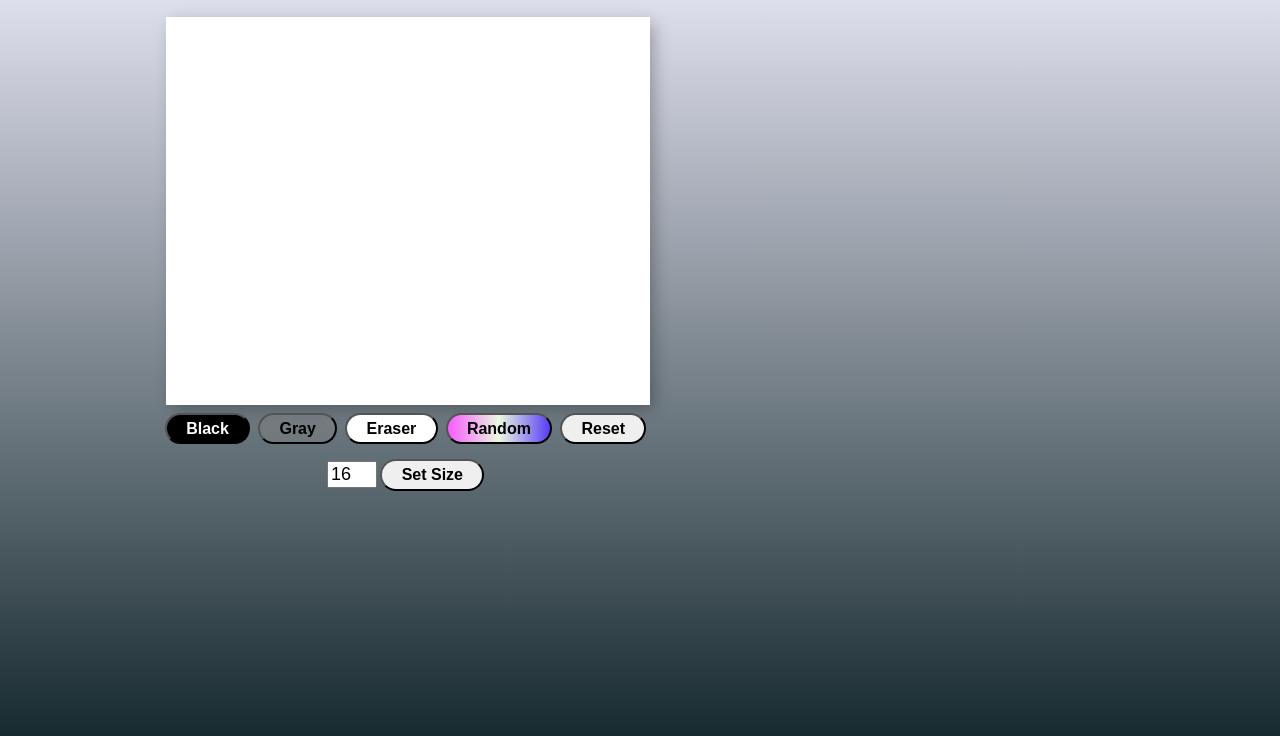
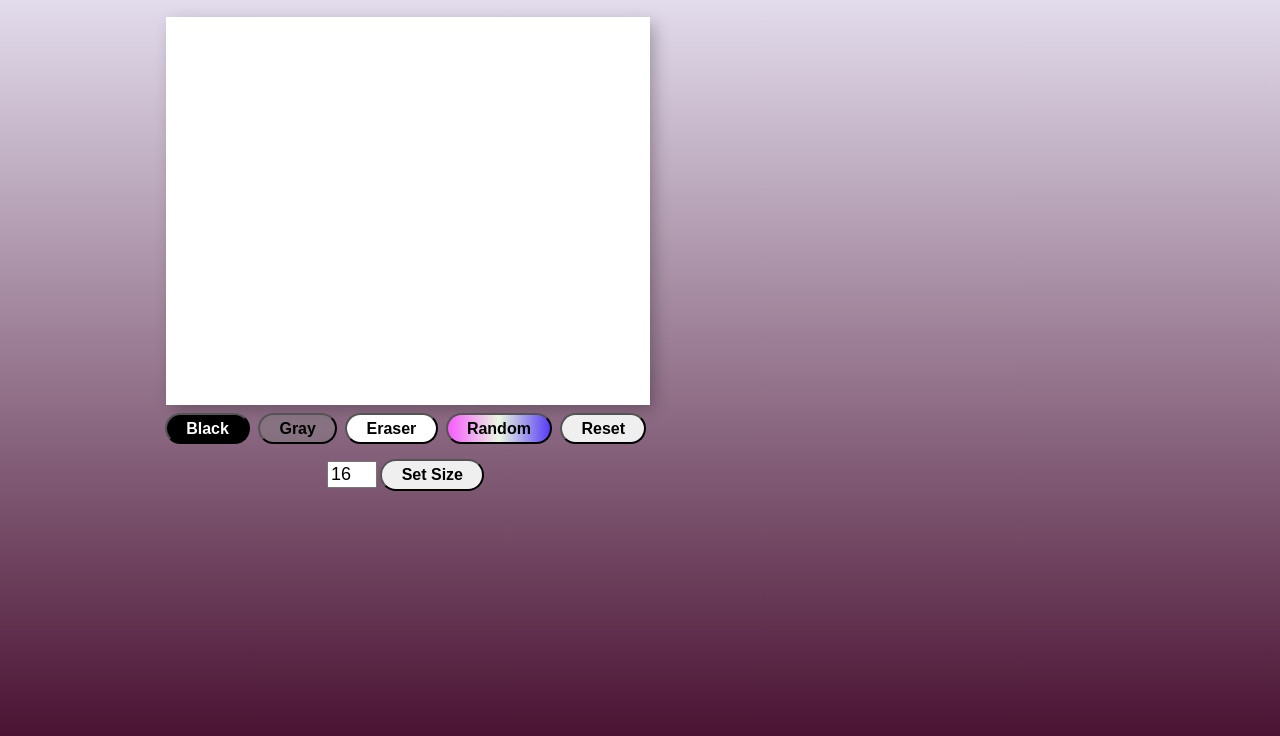
Before and after one commit to dev-hin/etchasketch, a plain HTML site: page index.html in a window 1280 px wide. Shown: the part 74-810 px from the top of the page. Drawn offline with Linux system fonts and the light colour scheme.

Commit message:
background

```diff
--- a/style.css
+++ b/style.css
@@ -6,7 +6,7 @@
 
 body {
   font-family: 'PT Sans Narrow', sans-serif;
-  background: linear-gradient(rgba(96, 79, 252, 0.082), rgb(21, 41, 45));
+  background: linear-gradient(rgba(96, 79, 252, 0.082), rgb(73, 17, 49));
   overflow: hidden;
 }
 
```
